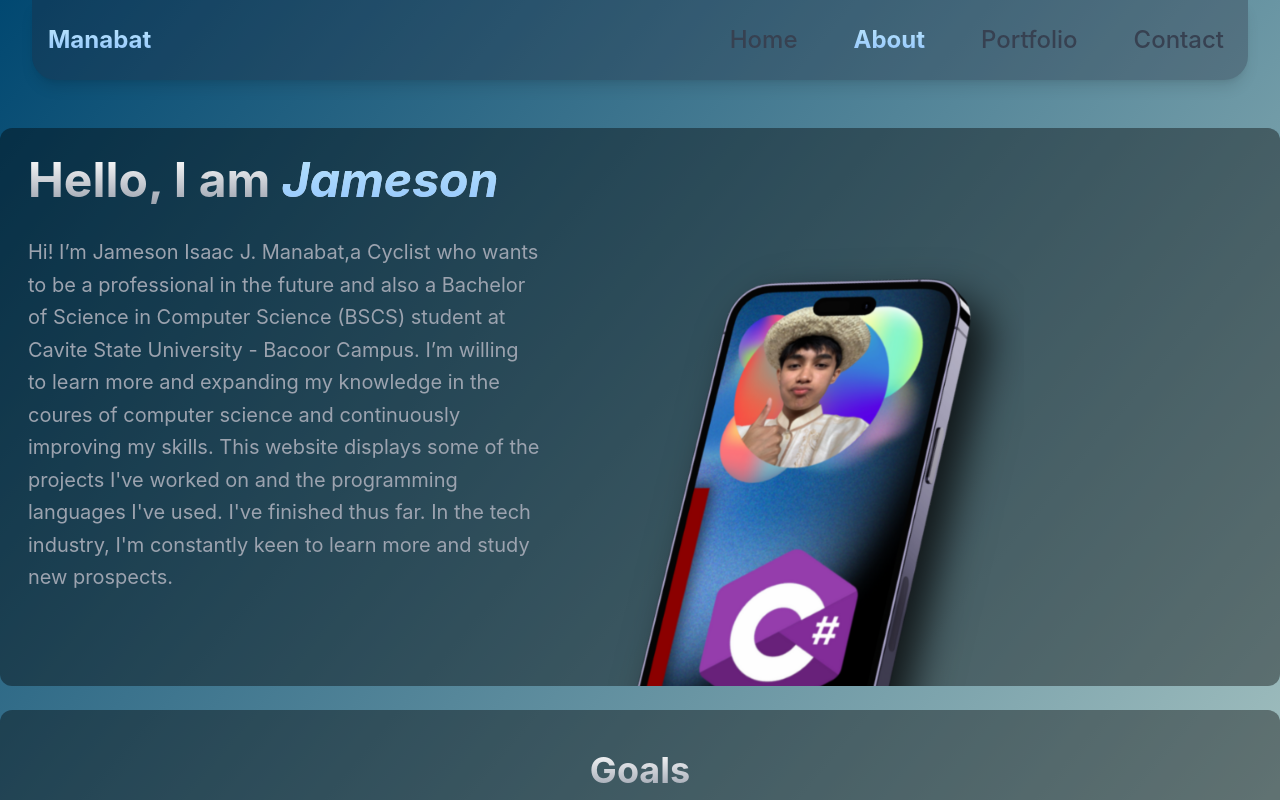
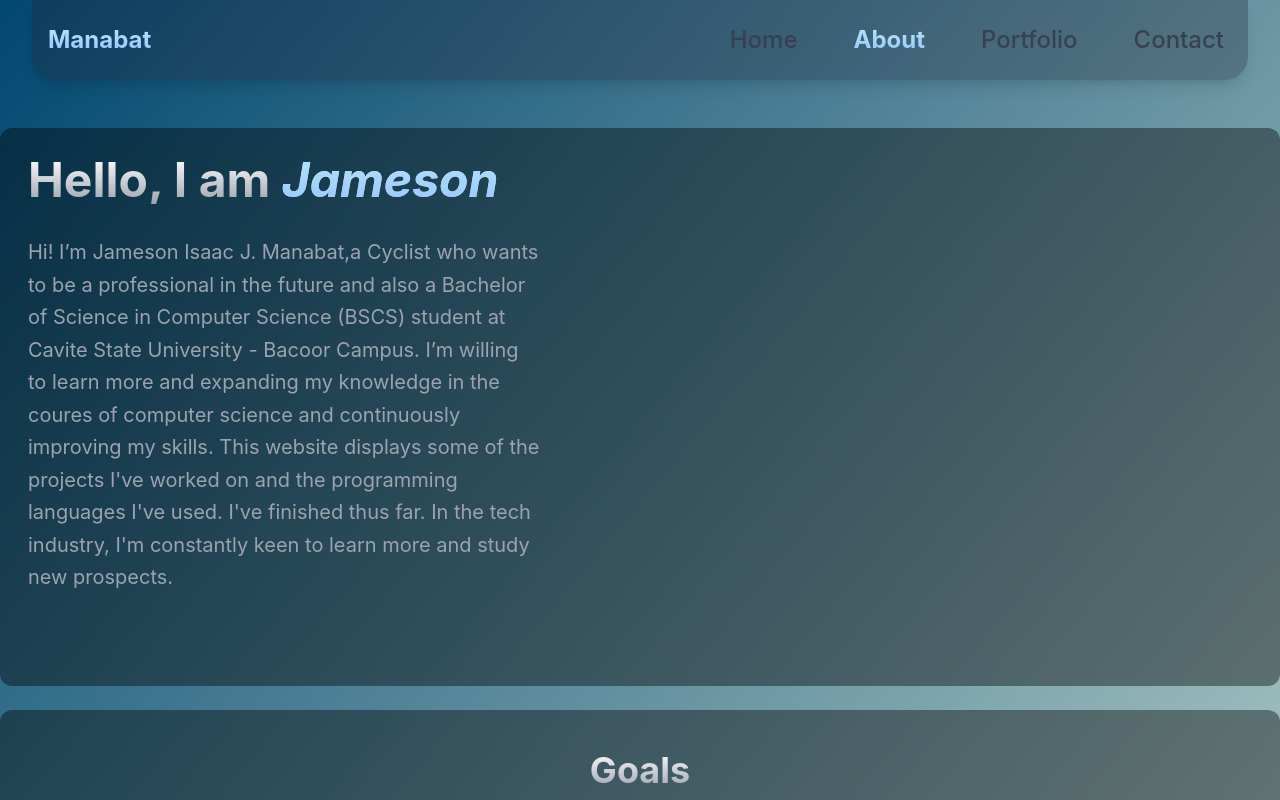
Before and after one commit to aysii/portfolio2, a React (Create React App) app: page /About in a window 1280 px wide. Shown: the top 800 px of the page. Built offline with nearby package versions, Linux system fonts and the light colour scheme.

Commit message:
next commit

```diff
--- a/src/components/About.jsx
+++ b/src/components/About.jsx
@@ -15,7 +15,7 @@ const  About = () => {
                 I've finished thus far. In the tech industry, I'm constantly keen to learn more and study new prospects.
                 </p>
             </div>
-            <img class="flex md:absolute mx-auto bottom-[-50%] right-[20%] w-[240px] md:w-[450px] h-auto" src={mobile} alt=""/>
+           {/* <img class="flex md:absolute mx-auto bottom-[-50%] right-[20%] w-[240px] md:w-[450px] h-auto" src={mobile} alt=""/>*/}
         </div>
       </div>
       <div class="bg-black/40 max-w-[1300px] mx-auto rounded-xl overflow-hidden">
```
